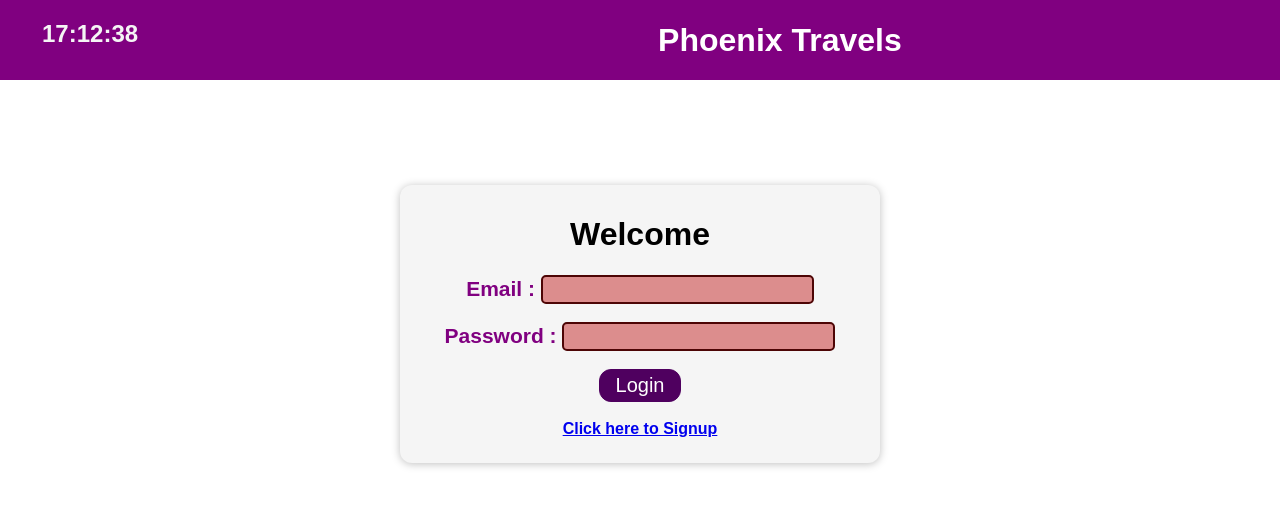
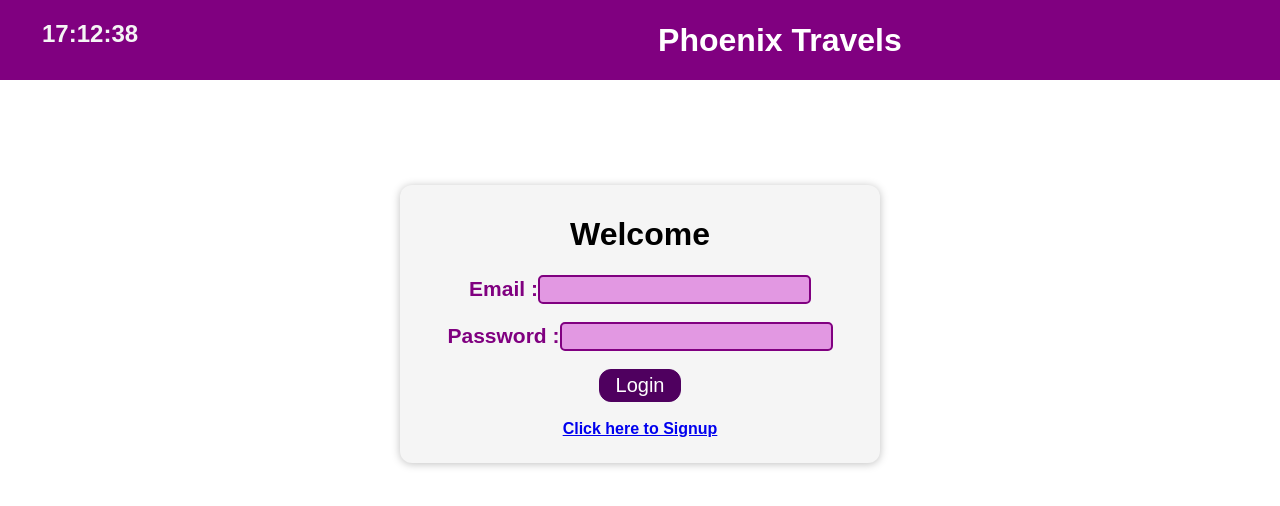
Before and after one commit to anirruth0312/flight_fare, a React (Create React App) app: page / in a window 1280 px wide. Shown: the top 506 px of the page. Built offline with nearby package versions, Linux system fonts and the light colour scheme.

Commit message:
Login page email fixed

```diff
--- a/src/Components/Login/Login.js
+++ b/src/Components/Login/Login.js
@@ -9,47 +9,36 @@ function Login(props) {
   const [enteredEmail, setEnteredEmail] = useState("");
   const [enteredPassword, setEnteredPassword] = useState("");
   const [loginValid, setLoginValid] = useState(false);
-  const [emailValid, setEmailValid] = useState("");
-  const [passwordValid, setPasswordValid] = useState("");
-
-  //Email change and checking if its valid
-  function emailChangeHandler(event) {
-    setEnteredEmail(event.target.value);
-    setEmailValid(event.target.value.includes("@"));
-    setLoginValid(
-      event.target.value.includes("@") && enteredPassword.trim().length > +8
-    );
-  }
+  const [emailIsTouched, setEmailIsTouched] = useState(false);
 
   //Password change and checking if it is valid
   function passwordChangeHandler(event) {
     setEnteredPassword(event.target.value);
-    setPasswordValid(enteredPassword.trim().length >= 8);
-    setLoginValid(
-      event.target.value.trim().length > 8 && enteredEmail.includes("@")
-    );
+    setLoginValid(enteredEmail.includes("@"));
   }
-
-  //email valiadation
-  function validateEmail(event) {
-    setEnteredEmail(event.target.value);
+  //email validation
+  function emailBlurHandler() {
+    setEmailIsTouched(true);
   }
-  //password validation
-  function validatePassword(event) {
-    setEnteredPassword(event.target.value);
+  function enteredEmailCheckHandler() {
+    if (!emailValid) {
+      return;
+    }
   }
   function submitHandler(event) {
     event.preventDefault();
+    enteredEmailCheckHandler();
     if (loginValid) {
       props.onLogin(enteredEmail, enteredPassword);
       setEnteredEmail("");
       setEnteredPassword("");
-    } else {
-      if (!passwordValid) {
-        alert("Password must be minimum 8 Characters long");
-      }
     }
   }
+  const emailValid =
+    /^(([^<>()\[\]\\.,;:\s@"]+(\.[^<>()\[\]\\.,;:\s@"]+)*)|(".+"))@((\[[0-9]{1,3}\.[0-9]{1,3}\.[0-9]{1,3}\.[0-9]{1,3}\])|(([a-zA-Z\-0-9]+\.)+[a-zA-Z]{2,}))$/.test(
+      enteredEmail.toLowerCase()
+    );
+  const emailisInvalid = !emailValid && emailIsTouched;
   return (
     <React.Fragment>
       <Header />
@@ -57,26 +46,30 @@ function Login(props) {
         <form onSubmit={submitHandler}>
           <h1 className={styles.header}>Welcome</h1>
           <label className={styles.label} htmlFor="email">
-            Email :{" "}
+            Email :
           </label>
           <input
-            className={emailValid ? styles.inputvalid : styles.inputerror}
+            className={emailisInvalid ? styles.invalid : styles.inputvalid}
             type="email"
             value={enteredEmail}
-            onChange={emailChangeHandler}
-            onBlur={validateEmail}
+            onChange={(e) => setEnteredEmail(e.target.value)}
+            onBlur={emailBlurHandler}
           />
           <br />
+          {emailisInvalid && (
+            <p className={styles.errortext}>
+              Please Enter a valid email address
+            </p>
+          )}
           <br />
           <label className={styles.label} htmlFor="password">
-            Password :{" "}
+            Password :
           </label>
           <input
-            className={passwordValid ? styles.inputvalid : styles.inputerror}
+            className={styles.inputvalid}
             type="password"
             value={enteredPassword}
             onChange={passwordChangeHandler}
-            onBlur={validatePassword}
           />
           <br />
           <br />
--- a/src/Components/Login/Login.module.css
+++ b/src/Components/Login/Login.module.css
@@ -8,15 +8,23 @@
   font-weight: bold;
   color: purple;
 }
-.inputerror {
-  background-color: rgb(220, 141, 141);
-  border: 2px solid rgb(77, 5, 5);
-  border-radius: 5px;
-  font-size: 20px;
-}
 .inputvalid {
   background-color: rgb(226, 152, 226);
   border: 2px solid purple;
   border-radius: 5px;
   font-size: 20px;
 }
+.invalid {
+  border: 2px solid #b40e0e;
+  background-color: #fddddd;
+  border-radius: 5px;
+  font-size: 20px;
+}
+
+.invalid :focus {
+  border-color: #ff8800;
+  background-color: #fbe8d2;
+}
+.errortext {
+  color: #b40e0e;
+}
```
